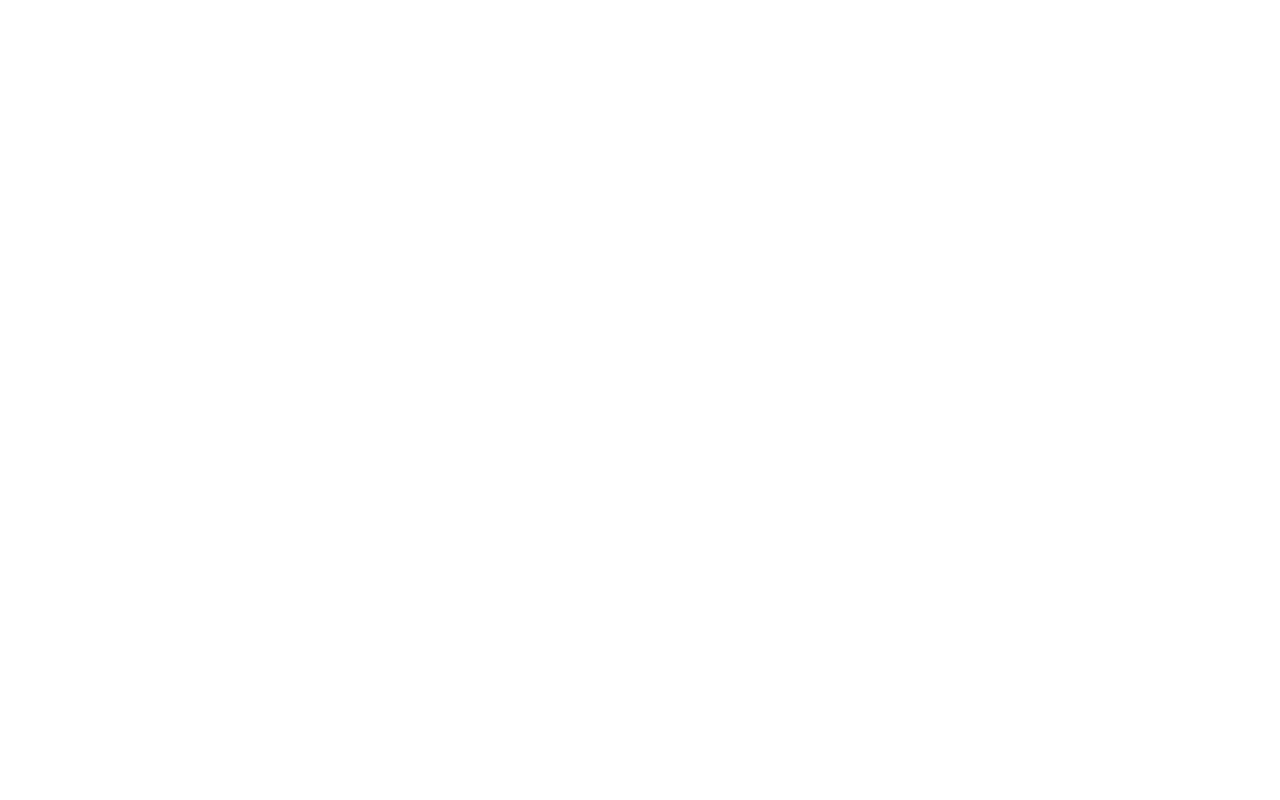
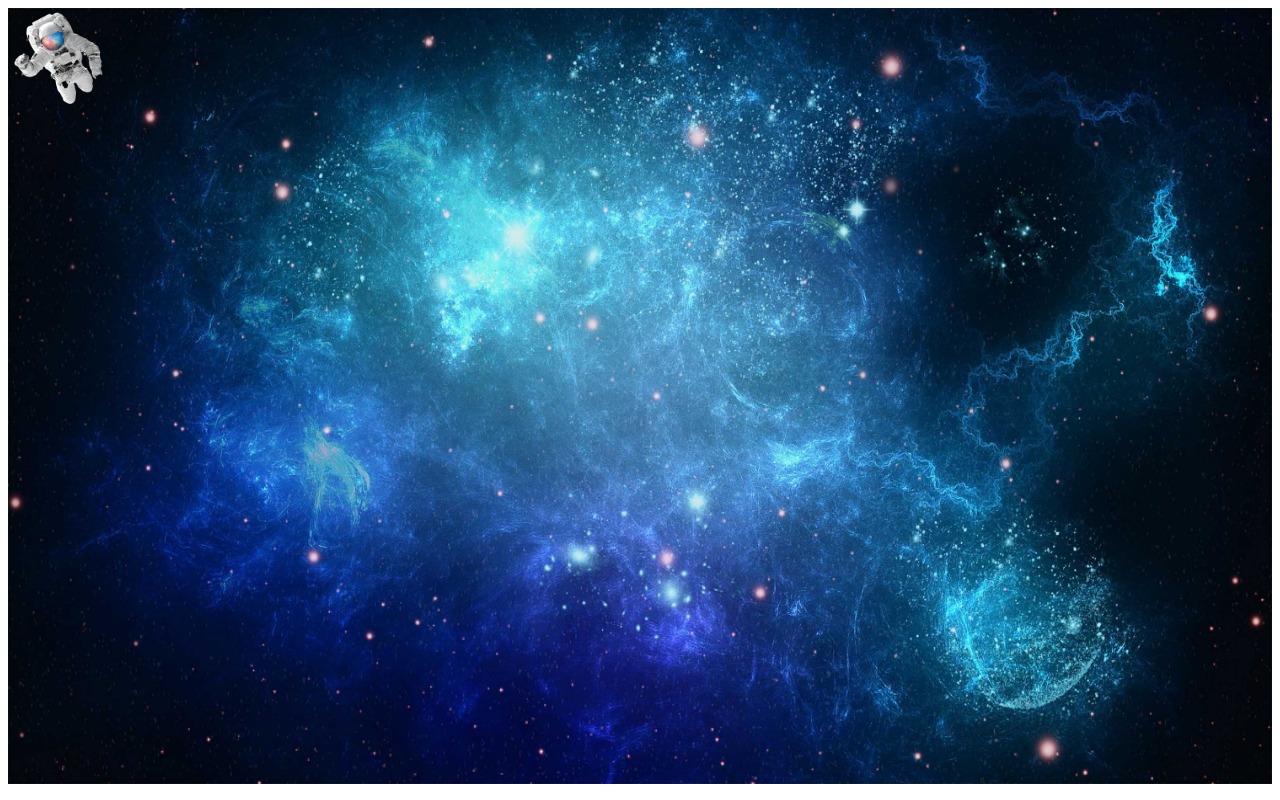
Before and after one commit to gersons16/html-css, a plain HTML site: page desafios/modulo02/desafio011/index.html in a window 1280 px wide. Drawn offline with Linux system fonts and the light colour scheme.

Commit message:
mudanças

```diff
--- a/desafios/modulo02/desafio011/astronauta.html
+++ b/desafios/modulo02/desafio011/index.html
@@ -5,20 +5,23 @@
     <meta name="viewport" content="width=device-width, initial-scale=1.0">
     <title>Desafio do astronauta</title>
     <style>
-        #conteiner {
+        #container {
             background-color: black;
-            background-image: url(imagens/astronauta.png);
-            background-size: ;
-            height: ;
+            background-image: url(imagens/espaco.jpg);
+            height: 97vh;
+            background-size: 100% 100%;
         }
-
         #conteudo {
             background-image: url(imagens/astronauta.png);
-        }
+            background-size: 100px 100px;
+            height: 400px;
+            width: 400px;
+            background-repeat: no-repeat;
+         }
     </style>
 </head>
 <body>
-    <section id="conteiner">
+    <section id="container">
         <article id="conteudo">
 
         </article>
```
